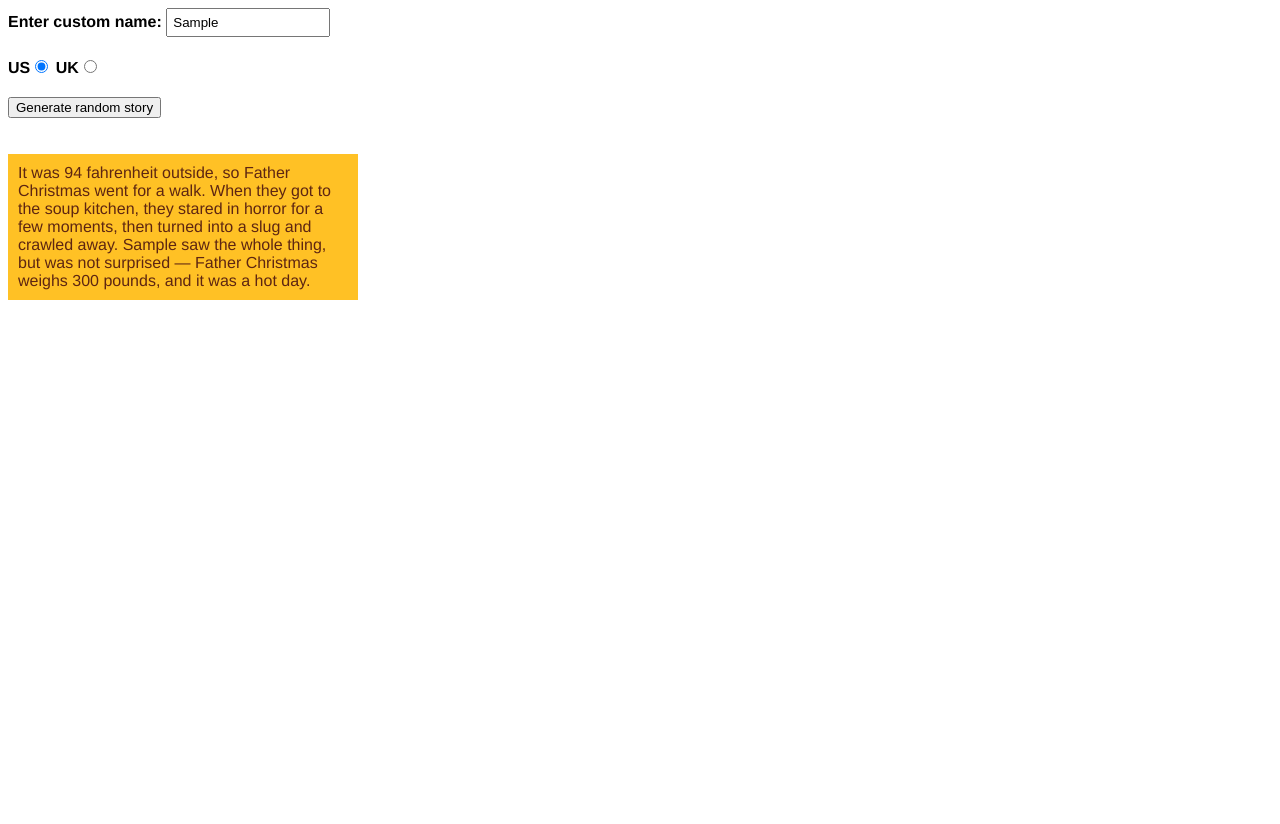
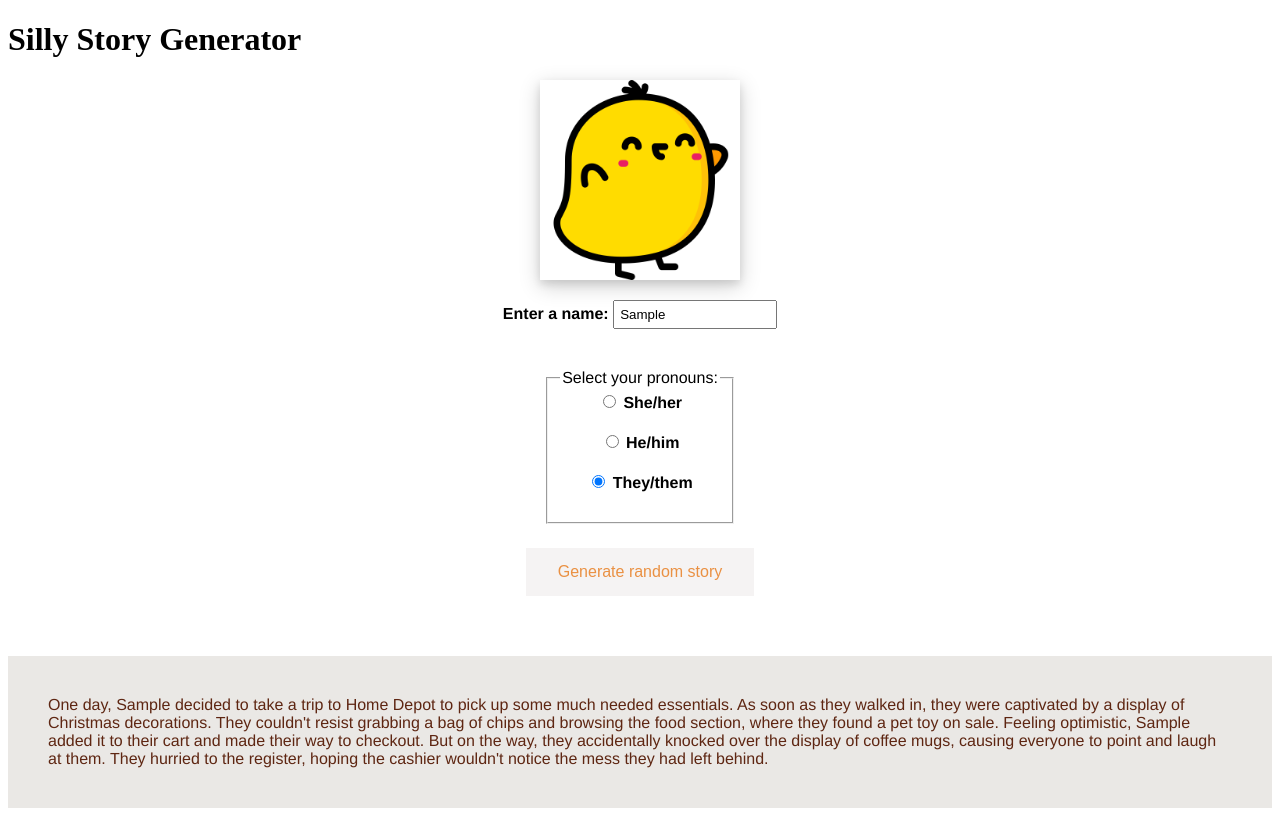
Before and after one commit to LillyCS/LillyCS.github.io, a plain HTML site: page wa/wa10.html in a window 1280 px wide. Both pictures are taken after typing "Sample" into the empty fields and a click on the button "Generate random story". Before the commit the page ends 800 px from the top, so only its background shows below. Drawn offline with Linux system fonts and the light colour scheme; a web font is replaced by a local one.

Commit message:
Customize story generator

```diff
--- a/wa/main.js
+++ b/wa/main.js
@@ -2,10 +2,14 @@ const customName = document.getElementById('customname');
 const randomize = document.querySelector('.randomize'); // button
 const story = document.querySelector('.story'); // to copy story
 
-var storyText = "It was 94 fahrenheit outside, so :insertx: went for a walk. When they got to :inserty:, they stared in horror for a few moments, then :insertz:. Bob saw the whole thing, but was not surprised — :insertx: weighs 300 pounds, and it was a hot day.";
-var insertX = ["Willy the Goblin", "Big Daddy", "Father Christmas"];
-var insertY = ["the soup kitchen", "Disneyland", "the White House"];
-var insertZ = ["spontaneously combusted", "melted into a puddle on the sidewalk", "turned into a slug and crawled away"];
+var storyText = "One day, Bob decided to take a trip to :store: to pick up some much needed essentials. As soon as they walked in, they were captivated by a display of :holiday: decorations. They couldn't resist grabbing a :snack: and browsing the :section: section, where they found a :item: on sale. Feeling optimistic, Bob added it to their cart and made their way to checkout. But on the way, they accidentally knocked over the display of :display:, causing everyone to point and laugh at them. They hurried to the register, hoping the cashier wouldn't notice the mess they had left behind."
+;
+var store = ["Target", "Walmart", "Home Depot"];
+var holiday = ["Christmas", "Halloween", "Easter"];
+var snack = ["latte", "Snickers", "hotdog", "bag of chips"];
+var section = ["beauty", "hardware", "cleaning", "food", "toys"];
+var thing = ["lipstick", "pet toy", "phone case", "bread loaf", "broom", "screwdriver"]
+var display = ["soda cans", "candy bars", "hammers", "pillows", "coffee mugs"];
 
 // takes in an array and returns one of the items stored inside the array at random
 function randomValueFromArray(array){
@@ -20,25 +24,34 @@ function result() {
 
     var newStory = storyText;
 
-    var xItem = randomValueFromArray(insertX);
-    var yItem = randomValueFromArray(insertY);
-    var zItem = randomValueFromArray(insertZ);
+    var xItem = randomValueFromArray(store);
+    var yItem = randomValueFromArray(holiday);
+    var zItem = randomValueFromArray(snack);
+    var aItem = randomValueFromArray(section);
+    var bItem = randomValueFromArray(display);
+    var cItem = randomValueFromArray(thing);
 
-    newStory = newStory.replace(':insertx:', xItem).replace(':inserty:', yItem).replace(':insertz:', zItem).replace(':insertx:', xItem);
+    newStory = newStory.replaceAll(':store:', xItem).replaceAll(':holiday:', yItem).replaceAll(':snack:', zItem).replaceAll(':section:', aItem).replaceAll(':display:', bItem).replaceAll(':item:', cItem);
 
     if(customName.value !== '') {
 
         const name = customName.value;
-        newStory = newStory.replace('Bob', name)
+        newStory = newStory.replaceAll('Bob', name)
 
     }
 
-    if(document.getElementById("uk").checked) {
-        const weight = Math.round(300*0.0714286) + ' stone';
-        const temperature =  Math.round((94-32) / (9/5)) + ' centigrade';
+    if(document.getElementById("she/her").checked) {
+        const upper_pronoun = "She";
+        const lower_pronoun = "she";
+        newStory = newStory.replaceAll('They',upper_pronoun);
+        newStory = newStory.replaceAll('they',lower_pronoun);
+    }
 
-        // console.log(weight);
-        newStory = newStory.replace('94 fahrenheit',temperature).replace('300 pounds', weight);
+    if(document.getElementById("he/him").checked) {
+        const upper_pronoun = "He";
+        const lower_pronoun = "he";
+        newStory = newStory.replaceAll('They',upper_pronoun);
+        newStory = newStory.replaceAll('they',lower_pronoun);
     }
 
     story.textContent = newStory;
--- a/wa/wa10.html
+++ b/wa/wa10.html
@@ -5,15 +5,43 @@
     <meta name="viewport" content="width=device-width" />
 
     <title>Silly story generator</title>
-
+    <link rel="preconnect" href="https://fonts.googleapis.com">
+    <link rel="preconnect" href="https://fonts.gstatic.com" crossorigin>
+    <link href="https://fonts.googleapis.com/css2?family=Kablammo&display=swap" rel="stylesheet">
     <style>
       body {
         font-family: helvetica, sans-serif;
-        width: 350px;
+        /* width: 350px; */
       }
 
+      h1 {
+        font-family: "Kablammo", serif;
+      }
+
+    .center {
+        display: flex;
+
+        align-items: center;
+
+        justify-content: center;
+
+        text-align: center;
+    }
       label {
         font-weight: bold;
+      }
+      .randomize{
+          border: none;
+          color: rgba(231, 116, 15, 0.777);
+          background-color: rgb(245, 243, 243);
+          padding: 15px 32px;
+          text-align: center;
+          text-decoration: none;
+          display: inline-block;
+          font-size: 16px;
+          margin: 4px 2px;
+          cursor: pointer;
+
       }
 
       div {
@@ -25,31 +53,71 @@
         width: 150px;
       }
 
+      img {
+        display: block;
+        margin-left: auto;
+        margin-right: auto;
+        width: 200px;
+        box-shadow: 0 4px 8px 0 rgba(0, 0, 0, 0.1), 0 6px 20px 0 rgba(0, 0, 0, 0.19);
+      }
+
       p {
-        background: #ffc125;
+        background: #eae8e5;
         color: #5e2612;
-        padding: 10px;
+        padding: 40px;
         visibility: hidden;
       }
     </style>
   </head>
 
   <body>
+    <h1>Silly Story Generator</h1>
+
     <div>
-      <label for="customname">Enter custom name:</label>
+        <img id="image" src="../class_notes/images/chick.png">
+    </div>
+
+    <div class="center">
+        <div>
+            <label for="customname">Enter a name:</label>
             <input id="customname" type="text" placeholder="" />
         </div>
-    <div>
+    </div>
+        <!-- <div>
         <label for="us">US</label
         ><input id="us" type="radio" name="ukus" value="us" checked />
         <label for="uk">UK</label
         ><input id="uk" type="radio" name="ukus" value="uk" />
+        </div> -->
+        <div class="center">
+            <fieldset>
+            <legend>Select your pronouns:</legend>
+
+            <div>
+              <input type="radio" id="she/her" name="pronoun" value="she" />
+              <label for="she/her">She/her</label>
             </div>
+
+            <div>
+              <input type="radio" id="he/him" name="pronoun" value="he" />
+              <label for="he/him">He/him</label>
+            </div>
+
+            <div>
+              <input type="radio" id="they/them" name="pronoun" value="they" checked/>
+              <label for="they/them">They/them</label>
+            </div>
+        </fieldset>
+        </div>
+
+        <div class="center">
             <div>
             <button class="randomize">Generate random story</button>
+            </div>
         </div>
         <!-- Thanks a lot to Willy Aguirre for his help with the code for this assessment -->
         <p class="story"></p>
     <script src="main.js"></script>
+
   </body>
 </html>
```
Also changed, not shown: wa/index.html (deleted, +0 -54 lines). Lines whose indentation alone changed are shown as unchanged.
